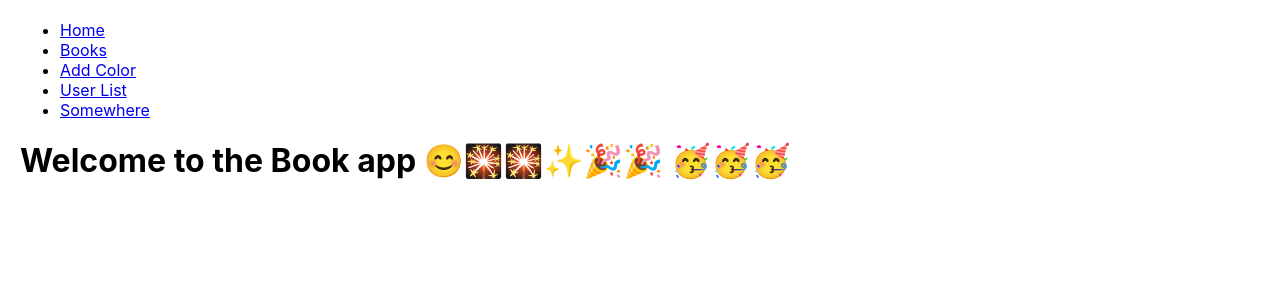
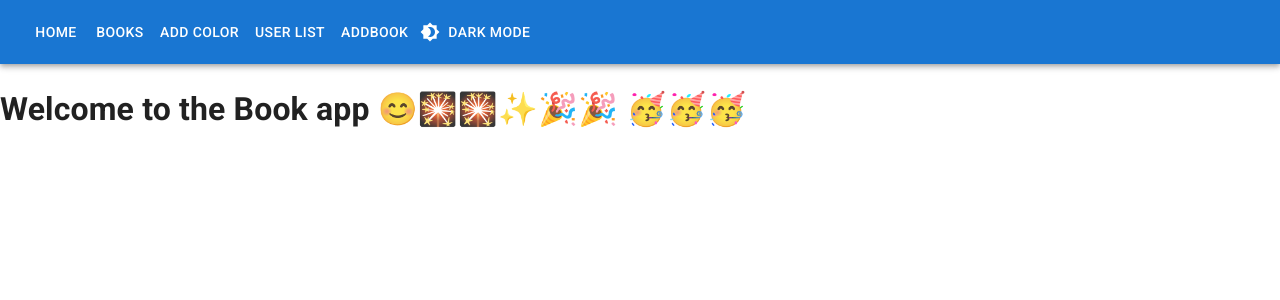
Before and after one commit to SangeethaShanmugm/b38we-react, a React (Create React App) app: page / in a window 1280 px wide. Shown: the top 300 px of the page. Built offline with nearby package versions, Linux system fonts and the light colour scheme.

Commit message:
added theme

```diff
--- /dev/null
+++ b/src/AddBook.js
@@ -0,0 +1,73 @@
+import { useState } from "react";
+import { useNavigate } from "react-router-dom";
+import Button from "@mui/material/Button";
+import TextField from "@mui/material/TextField";
+
+// Task - 15 mins
+// /book/add  -> <AddBook />
+//Add Book -> Book added  -> /book (book list page)
+export function AddBook({ bookList, setBookList }) {
+  const [name, setName] = useState("");
+  const [poster, setPoster] = useState("");
+  const [rating, setRating] = useState("");
+  const [summary, setSummary] = useState("");
+  const [trailer, setTrailer] = useState("");
+  const navigate = useNavigate();
+
+  const handleSubmit = () => {
+    const newBook = {
+      name: name,
+      poster: poster,
+      rating: rating,
+      summary: summary,
+      trailer: trailer,
+    };
+    // Copy the bookList and add newBook to it
+    setBookList([...bookList, newBook]);
+    navigate("/book");
+  };
+
+  return (
+    <div className="add-book-form">
+      <TextField
+        id="outlined-basic"
+        label="Name"
+        variant="outlined"
+        placeholder="Enter a Name"
+        onChange={(event) => setName(event.target.value)} />
+
+      {/* <input
+                    onChange={(event) => setName(event.target.value)}
+                    placeholder="Enter a Name"
+                  /> */}
+      <TextField
+        id="outlined-basic"
+        label="Poster"
+        variant="outlined"
+        placeholder="Enter a Poster"
+        onChange={(event) => setPoster(event.target.value)} />
+      <TextField
+        id="outlined-basic"
+        label="Rating"
+        variant="outlined"
+        placeholder="Enter a Rating"
+        onChange={(event) => setRating(event.target.value)} />
+      <TextField
+        id="outlined-basic"
+        label="Summary"
+        variant="outlined"
+        placeholder="Enter a Summary"
+        onChange={(event) => setSummary(event.target.value)} />
+      <TextField
+        id="outlined-basic"
+        label="Trailer"
+        variant="outlined"
+        placeholder="Enter a Trailer"
+        onChange={(event) => setTrailer(event.target.value)} />
+      {/* <Button variant="contained">Add Book</Button> */}
+      <Button onClick={handleSubmit} variant="contained">
+        Add Book
+      </Button>
+    </div>
+  );
+}
--- a/src/App.js
+++ b/src/App.js
@@ -1,6 +1,6 @@
 import "./App.css";
 import { useState } from "react";
-import { Routes, Route, Link, useNavigate, Navigate } from "react-router-dom";
+import { Routes, Route, Link, Navigate, useNavigate } from "react-router-dom";
 import { AddColor } from "./AddColor";
 import { ColorBox } from "./ColorBox"; //named import
 import { UserList } from "./UserList";
@@ -8,6 +8,15 @@ import { Home } from "./Home";
 import { BookList } from "./BookList";
 import { BookDetail } from "./BookDetail";
 import { NotFoundPage } from "./NotFoundPage";
+import { AddBook } from "./AddBook";
+import { ThemeProvider, createTheme } from "@mui/material/styles";
+import AppBar from "@mui/material/AppBar";
+import Toolbar from "@mui/material/Toolbar";
+import Button from "@mui/material/Button";
+import CssBaseline from "@mui/material/CssBaseline";
+import Brightness4Icon from '@mui/icons-material/Brightness4';
+import Brightness7Icon from '@mui/icons-material/Brightness7';
+import Paper from '@mui/material/Paper';
 
 const INITIAL_BOOK_LIST = [
   {
@@ -71,33 +80,54 @@ const INITIAL_BOOK_LIST = [
   },
 ];
 
+// 1. Creating - createContext
+// 2. Publisher - provider - context.Provider
+// 3. Subscriber - useContext - useContext(context)
+
 function App() {
   //Lifting the state up -> Lifted from child to parent
   const [bookList, setBookList] = useState(INITIAL_BOOK_LIST);
+  const [mode, setMode] = useState("light");
+  const theme = createTheme({
+    palette: {
+      mode: mode,
+    },
+  });
+  const navigate = useNavigate();
 
   //JSX starts
   return (
-    <div className="App">
-      <nav>
-        <ul>
-          <li>
-            {/* Link change page without refresh */}
-            <Link to="/">Home</Link>
-          </li>
-          <li>
-            <Link to="/book">Books</Link>
-          </li>
-          <li>
-            <Link to="/addcolor">Add Color</Link>
-          </li>
-          <li>
-            <Link to="/user">User List</Link>
-          </li>
-          <li>
-            <Link to="/somewhere">Somewhere</Link>
-          </li>
-        </ul>
-      </nav>
+    <ThemeProvider theme={theme}>
+       <Paper elevation={4} />
+      <CssBaseline />
+      <div>
+        <AppBar position="static">
+          <Toolbar>
+            <Button color="inherit" onClick={() => navigate("/")}>
+              Home
+            </Button>
+            <Button color="inherit" onClick={() => navigate("/book")}>
+              Books
+            </Button>
+            <Button color="inherit" onClick={() => navigate("/addcolor")}>
+              Add Color
+            </Button>
+            <Button color="inherit" onClick={() => navigate("/user")}>
+              User List
+            </Button>
+            <Button color="inherit" onClick={() => navigate("/book/add")}>
+              AddBook
+            </Button>
+            <Button
+            startIcon={mode === 'dark' ? <Brightness7Icon /> : <Brightness4Icon />}
+              color="inherit"
+              onClick={() => setMode(mode === "light" ? "dark" : "light")}
+            >
+              {mode === "light" ? "dark" : "light"} mode
+            </Button>
+          </Toolbar>
+        </AppBar>
+
         <Routes>
           {/* //DRY - Do not repeat yourself */}
           <Route path="/" element={<Home />} />
@@ -110,31 +140,22 @@ function App() {
             path="/book/:bookid"
             element={<BookDetail bookList={bookList} />}
           />
+          <Route
+            path="/book/add"
+            element={<AddBook bookList={bookList} setBookList={setBookList} />}
+          />
           <Route path="/addcolor" element={<AddColor />} />
           <Route path="/user" element={<UserList />} />
-        <Route
-          path="/novel"
-          element={<Navigate replace to="/book" />}
-        />
-         <Route
-          path="/404"
-          element={<NotFoundPage  />}
-        />
-        <Route path="*" element={<Navigate replace to="/404"  />} />
+          <Route path="/novel" element={<Navigate replace to="/book" />} />
+          <Route path="/404" element={<NotFoundPage />} />
+          <Route path="*" element={<Navigate replace to="/404" />} />
         </Routes>
       </div>
+      <Paper />
+    </ThemeProvider>
   );
   //JSX Ends
 }
-
-// Task - 15 mins
-// /book/add  -> <AddBook />
-//Add Book -> Book added  -> /book (book list page)
-
-function AddBook(){
-  return <div>Add Book 🥳</div>
-}
-
 
 export default App;
 
@@ -170,3 +191,27 @@ export default App;
 //                          App(parent)(data)
 
 //           BookList (child)             BookDetail(child)
+
+//  {/* <nav>
+//         <ul>
+//           <li>
+//             Link change page without refresh
+//             <Link to="/">Home</Link>
+//           </li>
+//           <li>
+//             <Link to="/book">Books</Link>
+//           </li>
+//           <li>
+//             <Link to="/addcolor">Add Color</Link>
+//           </li>
+//           <li>
+//             <Link to="/user">User List</Link>
+//           </li>
+//           <li>
+//             <Link to="/somewhere">Somewhere</Link>
+//           </li>
+//           <li>
+//             <Link to="/book/add">AddBook</Link>
+//           </li>
+//         </ul>
+//       </nav> */}
--- a/src/BookList.js
+++ b/src/BookList.js
@@ -1,71 +1,12 @@
-import { useState } from "react";
 import { Book } from "./Book";
-import Button from "@mui/material/Button";
-import TextField from "@mui/material/TextField";
 
 // {book.name} rating -{book.rating} summary -{book.summary}
-export function BookList({ bookList, setBookList }) {
+export function BookList({ bookList }) {
   // const bookList = INITIAL_BOOK_LIST;
   // const [bookList, setBookList] = useState(INITIAL_BOOK_LIST);
-  const [name, setName] = useState("");
-  const [poster, setPoster] = useState("");
-  const [rating, setRating] = useState("");
-  const [summary, setSummary] = useState("");
-  const [trailer, setTrailer] = useState("");
-
-  const handleSubmit = () => {
-    const newBook = {
-      name: name,
-      poster: poster,
-      rating: rating,
-      summary: summary,
-      trailer: trailer,
-    };
-    // Copy the bookList and add newBook to it
-    setBookList([...bookList, newBook]);
-  };
 
   return (
     <div className="add-book-form">
-      <TextField
-        id="outlined-basic"
-        label="Name"
-        variant="outlined"
-        placeholder="Enter a Name"
-        onChange={(event) => setName(event.target.value)} />
-
-      {/* <input
-              onChange={(event) => setName(event.target.value)}
-              placeholder="Enter a Name"
-            /> */}
-      <TextField
-        id="outlined-basic"
-        label="Poster"
-        variant="outlined"
-        placeholder="Enter a Poster"
-        onChange={(event) => setPoster(event.target.value)} />
-      <TextField
-        id="outlined-basic"
-        label="Rating"
-        variant="outlined"
-        placeholder="Enter a Rating"
-        onChange={(event) => setRating(event.target.value)} />
-      <TextField
-        id="outlined-basic"
-        label="Summary"
-        variant="outlined"
-        placeholder="Enter a Summary"
-        onChange={(event) => setSummary(event.target.value)} />
-      <TextField
-        id="outlined-basic"
-        label="Trailer"
-        variant="outlined"
-        placeholder="Enter a Trailer"
-        onChange={(event) => setTrailer(event.target.value)} />
-      {/* <Button variant="contained">Add Book</Button> */}
-      <Button onClick={handleSubmit} variant="contained">
-        Add Book
-      </Button>
       <div className="book-list">
         {bookList.map((bk, index) => (
           <Book key={index} book={bk} id={index} />
--- a/src/index.js
+++ b/src/index.js
@@ -8,11 +8,11 @@ import { BrowserRouter } from "react-router-dom";
 
 const root = ReactDOM.createRoot(document.getElementById('root'));
 root.render(
-  // <React.StrictMode>
+  <React.StrictMode>
    <BrowserRouter>
    <App />
    </BrowserRouter>
-  // </React.StrictMode>
+   </React.StrictMode>
 );
 
 // If you want to start measuring performance in your app, pass a function
```
Also changed, not shown: src/BookDetail.js (+4 -4 lines). Lines whose indentation alone changed are shown as unchanged.
